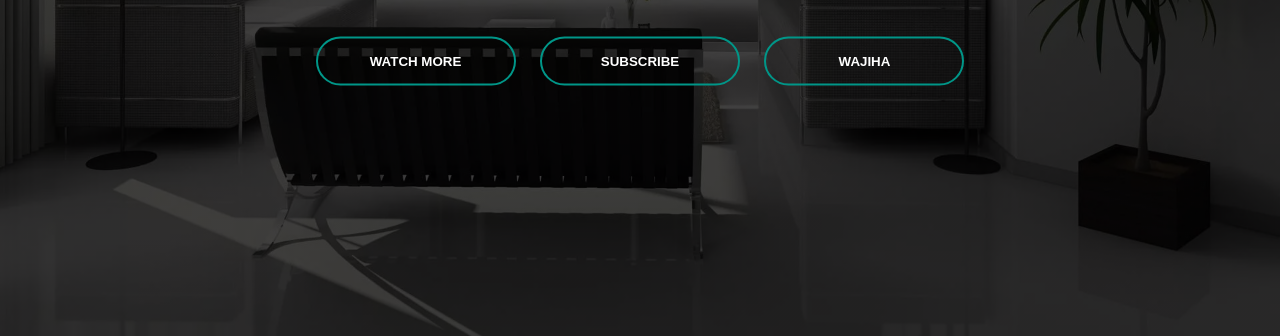
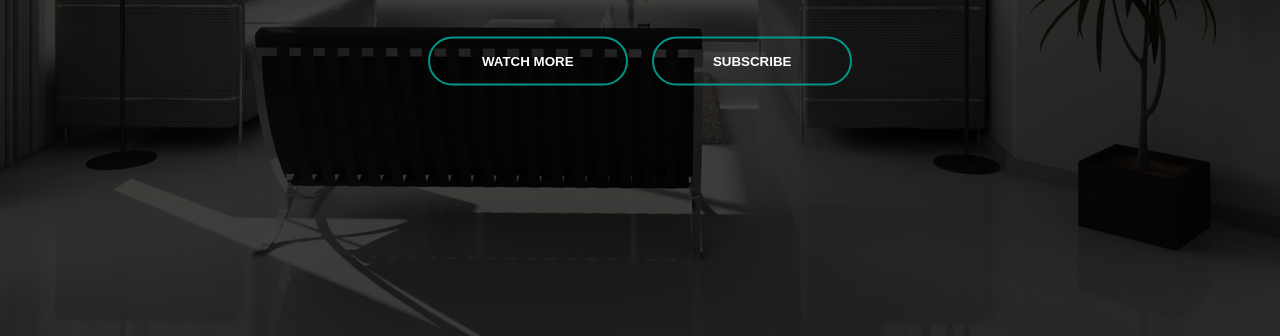
Before and after one commit to Wajihatariq/Hotel-Banner, a plain HTML site: page index.html in a window 1280 px wide. Shown: the part 464-800 px from the top of the page. Drawn offline with Linux system fonts and the light colour scheme.

Commit message:
button commit

```diff
--- a/index.html
+++ b/index.html
@@ -24,7 +24,6 @@
         <div>
             <button type="button"><span></span>WATCH MORE</button>
             <button type="button"><span></span>SUBSCRIBE</button>
-            <button type="button"><span></span>WAJIHA</button>
         </div>
        </div>
     </div>
```
